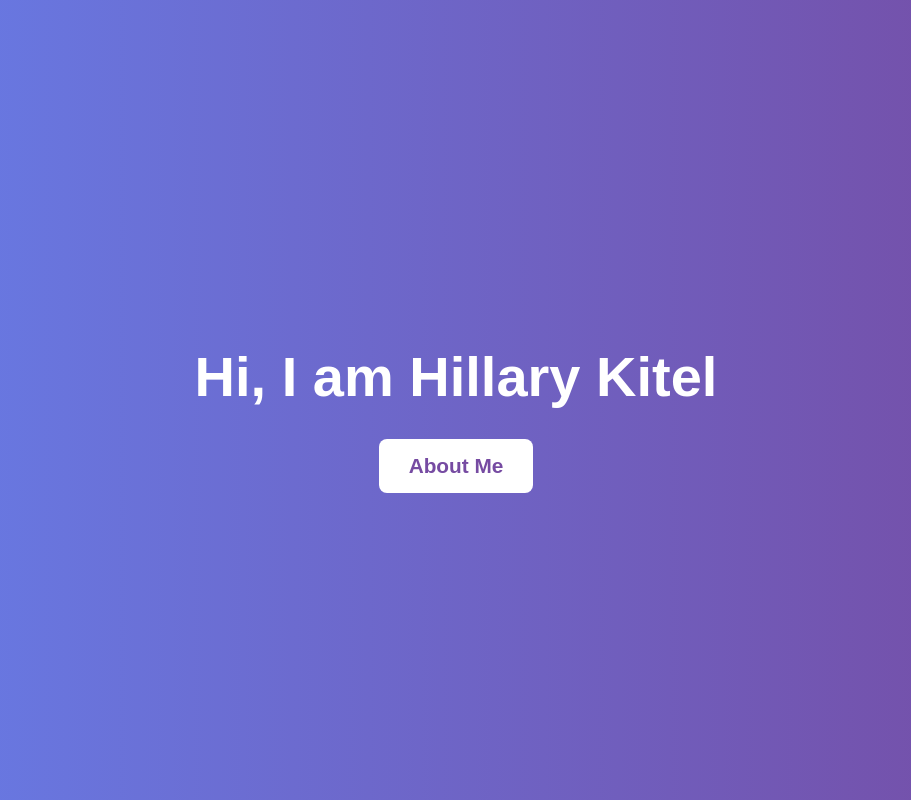
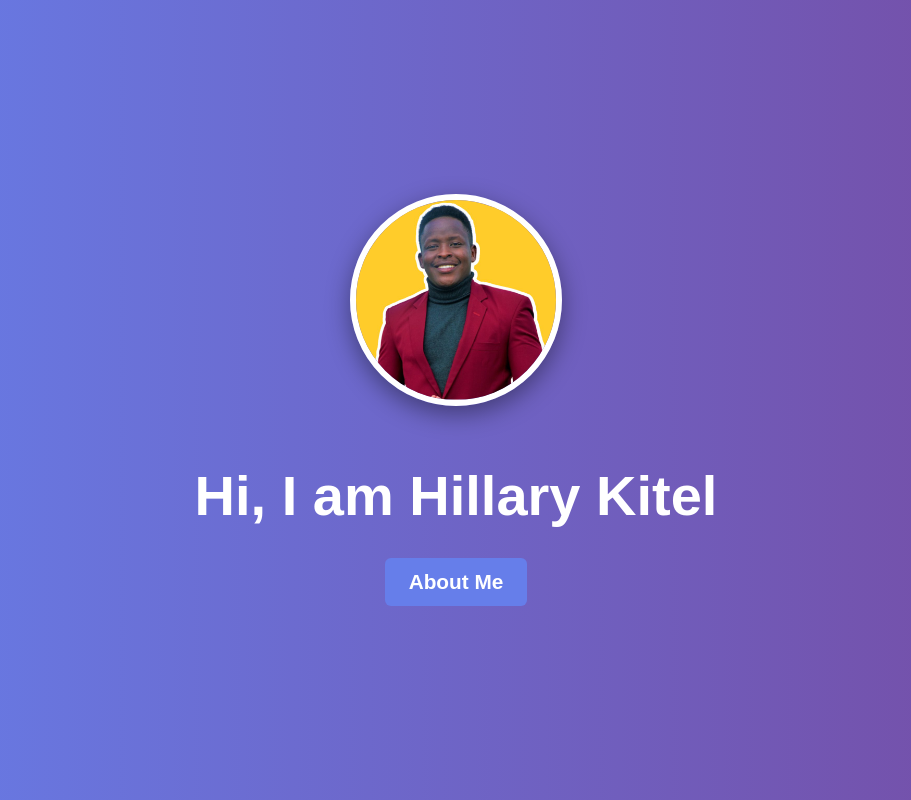
Before and after one commit to Kit3l/Personal-Portfolio, a plain HTML site: page index.html in a window 1280 px wide. Shown: the top 800 px of the page, without its empty margins (184-1095 px from the left). Drawn offline with Linux system fonts and the light colour scheme.

Commit message:
New Profile Update

```diff
--- a/index.html
+++ b/index.html
@@ -9,9 +9,13 @@
 <body>
   <!-- Landing Section -->
   <header>
+  <div class="hero">
+    <img src="images/profile.jpg" alt="Hillary Kitel" class="profile-pic">
     <h1>Hi, I am Hillary Kitel</h1>
     <a href="#about" class="btn">About Me</a>
-  </header>
+  </div>
+</header>
+
 
   <!-- About Section -->
   <section id="about">
--- a/style.css
+++ b/style.css
@@ -182,3 +182,50 @@ footer {
   background: #444;
   transform: scale(1.05);
 }
+.hero {
+  display: flex;
+  flex-direction: column;
+  align-items: center;
+  justify-content: center;
+  text-align: center;
+}
+
+.profile-pic {
+  width: 200px;
+  height: 200px;
+  border-radius: 50%; /* circular */
+  object-fit: cover;
+  border: 6px solid white;
+  box-shadow: 0px 8px 25px rgba(0,0,0,0.4);
+  margin-bottom: 20px;
+  transition: transform 0.3s ease;
+  animation: fadeIn 2s ease-in-out;
+}
+
+.profile-pic:hover {
+  transform: scale(1.05) rotate(2deg); /* zoom & tilt on hover */
+}
+
+@keyframes fadeIn {
+  from { opacity: 0; transform: scale(0.9); }
+  to { opacity: 1; transform: scale(1); }
+}
+/* General Button Style */
+.btn, .proj-btn, .footer-btn {
+  display: inline-block;
+  padding: 12px 24px;
+  font-weight: bold;
+  text-decoration: none;
+  border-radius: 6px;
+  transition: all 0.3s ease;
+  background: #667eea;   /* default purple */
+  color: white;
+}
+
+/* Hover Effect: Invert Colors + Zoom */
+.btn:hover, .proj-btn:hover, .footer-btn:hover {
+  background: white;
+  color: #667eea;
+  transform: scale(1.05);
+  box-shadow: 0px 6px 15px rgba(0,0,0,0.2);
+}
```
Also changed, not shown: Images/profile.jpg (added), 1 other file.
